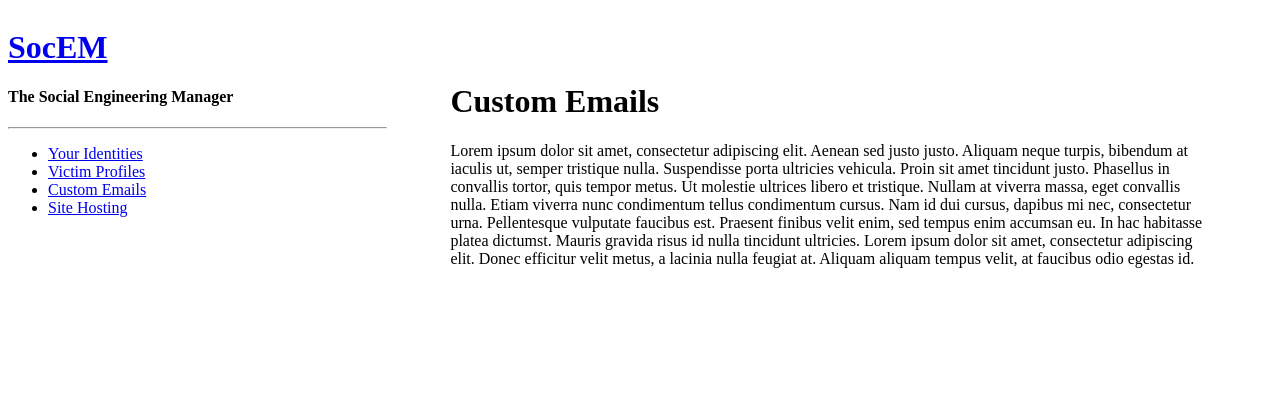
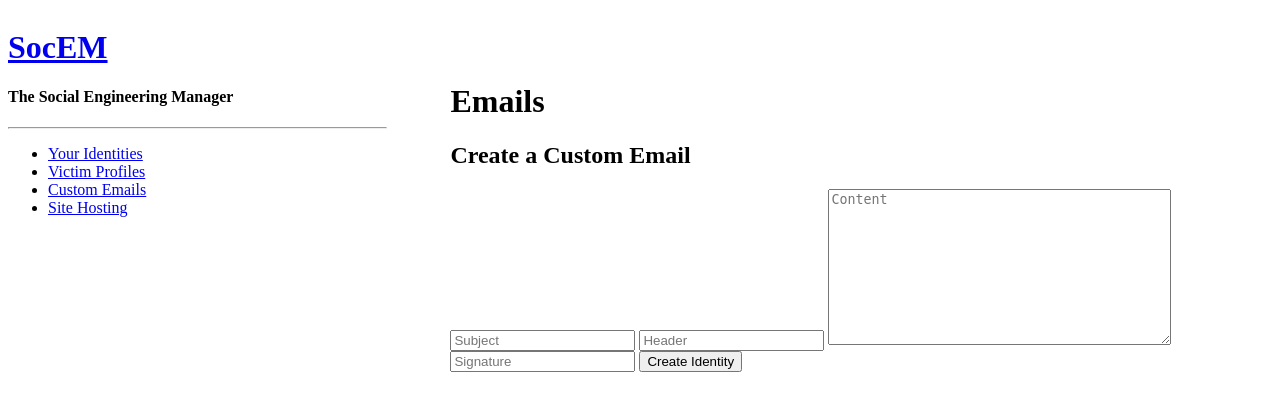
Before and after one commit to PolyatomicBrian/SocEM, a Django app: page /emails in a window 1280 px wide. Shown: the top 411 px of the page. Run offline with Django 3.2, Linux system fonts and the light colour scheme.

Commit message:
Starting Email implementation.

```diff
--- a/website/forms.py
+++ b/website/forms.py
@@ -1,8 +1,11 @@
 from django.forms import ModelForm
 from django.forms import PasswordInput
 from django.forms import EmailInput
+from django.forms import TextInput
+from django.forms import Textarea
 
 from models import Identity
+from models import Email
 
 # Form class for Identity
 class IdentityForm(ModelForm):
@@ -13,3 +16,16 @@ class IdentityForm(ModelForm):
             'email'    : EmailInput(attrs={'placeholder' : 'Email'}),
             'password' : PasswordInput(attrs={'placeholder' : 'Password'}),
         }
+
+
+# Form class for emails
+class EmailForm(ModelForm):
+    class Meta:
+        model = Email
+        fields = ['subject', 'header', 'content', 'signature']
+        widgets = {
+            'subject'   : TextInput(attrs={'placeholder' : 'Subject'}),
+            'header'    : TextInput(attrs={'placeholder' : 'Header'}),
+            'content'   : Textarea(attrs={'placeholder' : 'Content'}),
+            'signature' : TextInput(attrs={'placeholder' : 'Signature'}),
+        }
--- a/website/models.py
+++ b/website/models.py
@@ -5,6 +5,7 @@ from django.db import models
 
 # Create your models here.
 
+# Identity Class
 class Identity(models.Model):
     """Model for Identity."""
     email = models.EmailField(max_length=255)
@@ -12,3 +13,15 @@ class Identity(models.Model):
 
     def __str__(self):
         return "%s" % self.email
+
+
+# Email Class
+class Email(models.Model):
+    """Model for Email."""
+    subject = models.CharField(max_length=255)
+    header = models.CharField(max_length=255)
+    content = models.TextField()
+    signature = models.CharField(max_length=255)
+
+    def __str__(self):
+        return "%s" % self.subject
--- a/website/templates/emails.html
+++ b/website/templates/emails.html
@@ -1,9 +1,41 @@
 {% extends 'base.html' %}
 
 {% block content %}
-<h1>Custom Emails</h1>
-<p>
-  Lorem ipsum dolor sit amet, consectetur adipiscing elit. Aenean sed justo justo. Aliquam neque turpis, bibendum at iaculis ut, semper tristique nulla. Suspendisse porta ultricies vehicula. Proin sit amet tincidunt justo. Phasellus in convallis tortor, quis tempor metus. Ut molestie ultrices libero et tristique. Nullam at viverra massa, eget convallis nulla. Etiam viverra nunc condimentum tellus condimentum cursus. Nam id dui cursus, dapibus mi nec, consectetur urna. Pellentesque vulputate faucibus est. Praesent finibus velit enim, sed tempus enim accumsan eu. In hac habitasse platea dictumst. Mauris gravida risus id nulla tincidunt ultricies. Lorem ipsum dolor sit amet, consectetur adipiscing elit. Donec efficitur velit metus, a lacinia nulla feugiat at. Aliquam aliquam tempus velit, at faucibus odio egestas id.
-</p>
+<h1>Emails</h1>
+
+{% if emails %}
+
+
+<div class="col-left">
+  <h2>Your Custom Emails</h2>
+  {% for email in emails %}
+  <ul>
+    <li>{{email}}</li>
+  </ul>
+  {% endfor %}
+</div>
+<div class="col-right">
+  <h2>Create a Custom Email</h2>
+  <form action="/emails" method="post">{% csrf_token %}
+    {{form.subject.errors}} {{form.subject}}
+    {{form.header.errors}} {{form.header}}
+    {{form.content.errors}} {{form.content}}
+    {{form.signature.errors}} {{form.signature}}
+    <input name="create" type="submit" value="Create Identity">
+  </form>
+</div>
+
+{% else %}
+
+<h2>Create a Custom Email</h2>
+<form action="/emails" method="post">{% csrf_token %}
+  {{form.subject.errors}} {{form.subject}}
+  {{form.header.errors}} {{form.header}}
+  {{form.content.errors}} {{form.content}}
+  {{form.signature.errors}} {{form.signature}}
+  <input name="create" type="submit" value="Create Identity">
+</form>
+
+{% endif %}
 
 {% endblock %}
--- a/website/views.py
+++ b/website/views.py
@@ -6,10 +6,15 @@ from django.shortcuts import render
 from .models import Identity
 from forms import IdentityForm
 
+from .models import Email
+from forms import EmailForm
+
+
 def index(request):
     """Render index page."""
     context = {}
     return render(request, 'index.html', context)
+
 
 def identities(request):
     """Render identities page."""
@@ -27,20 +32,25 @@ def identities(request):
     context['form'] = IdentityForm()
     return render(request, 'identities.html', context)
 
+
 def profiles(request):
     """Render profiles page."""
     context = {}
     return render(request, 'profiles.html', context)
 
+
 def emails(request):
     """Render emails page."""
     context = {}
+    context['form'] = EmailForm()
     return render(request, 'emails.html', context)
+
 
 def hosting(request):
     """Render hosting page."""
     context = {}
     return render(request, 'hosting.html', context)
+
 
 def create_identity(request):
     """Parses info from POST request and stores in db."""
```
Also changed, not shown: website/migrations/0003_email.py (added), website/migrations/0004_auto_20171013_1947.py (added).
